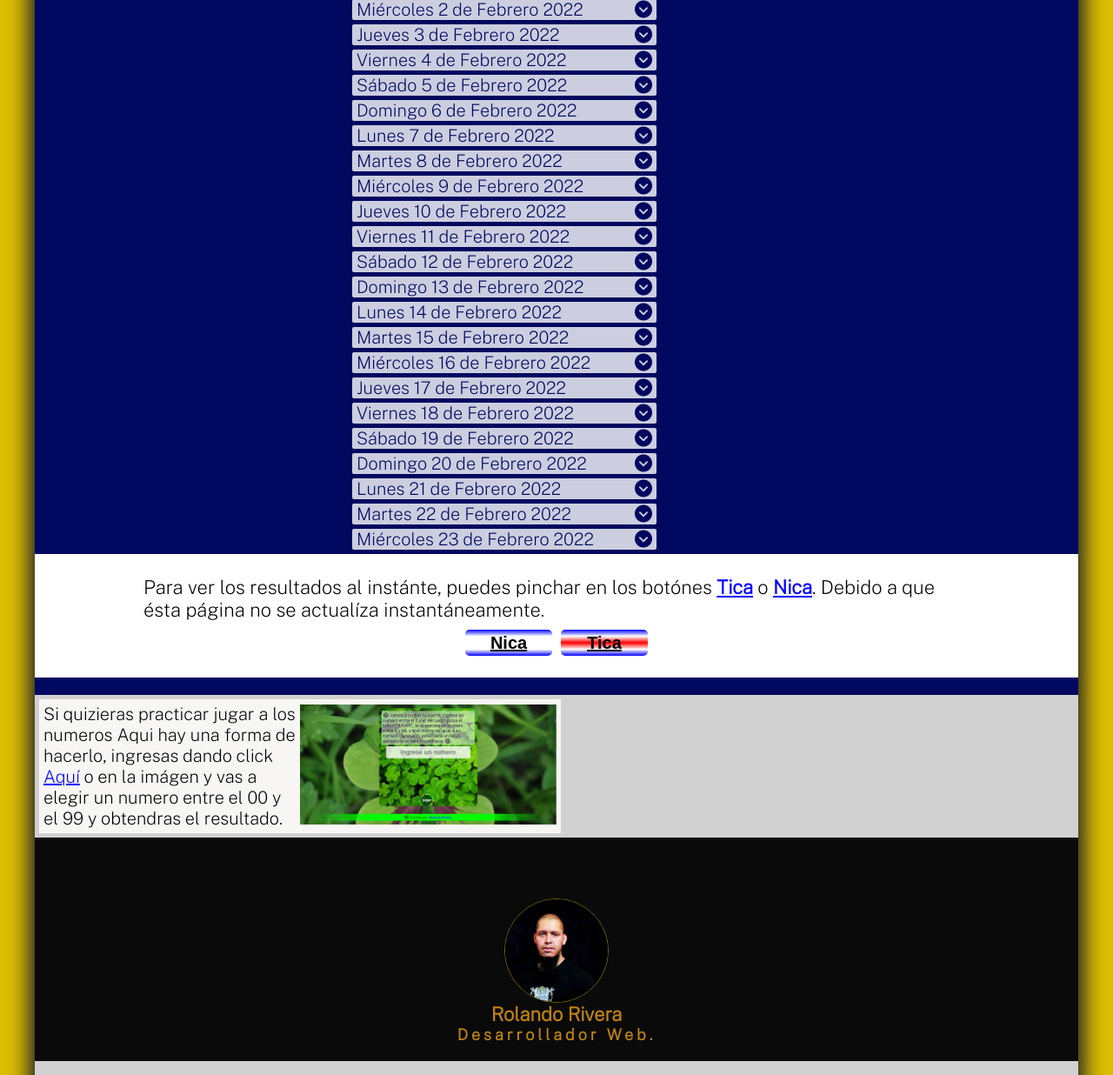
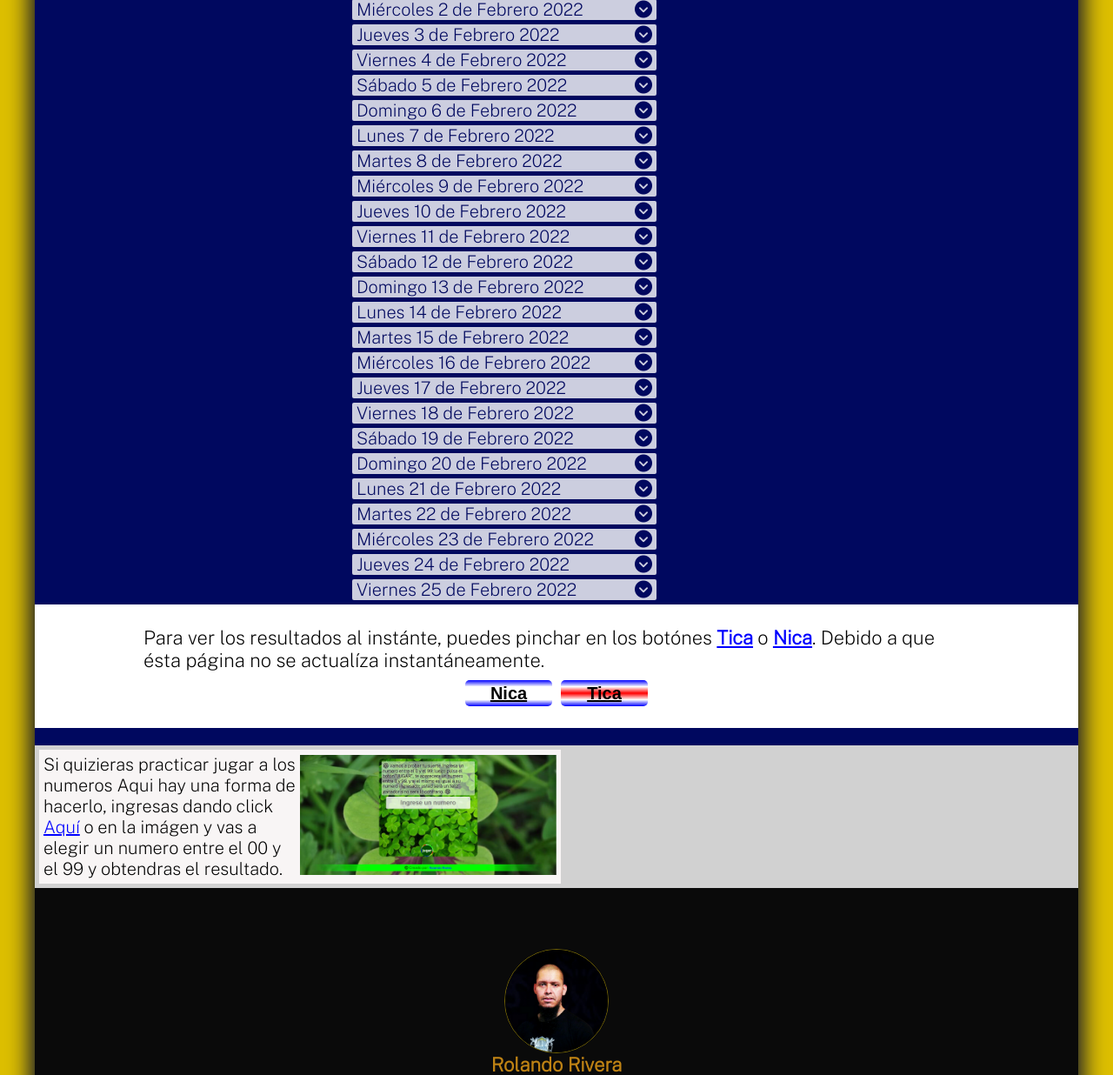
Before and after one commit to rolandoWe/roloweb, a PHP site: page /tiempos.php in a window 1280 px wide. Shown: the part 181-1417 px from the top of the page at 87% size. Run offline with PHP 8.4, Linux system fonts and the light colour scheme; some libraries are stand-ins or nearby versions.

Commit message:
Add files via upload

```diff
--- a/tiemXmes/tiemFebrero2022.php
+++ b/tiemXmes/tiemFebrero2022.php
@@ -1038,3 +1038,93 @@
         </div>
 
 </div>
+<div class="grupo_datos febrero">
+        <p class="flecha">Jueves 24 de Febrero 2022<i class="fas fa-chevron-circle-down"></i></p>
+        <div class="datos">
+            <p>Nicaragua</p>
+            <table class="tabla">
+                <tr>
+                    <td>11 am</td>
+                    <td>Salió</td>
+                    <td>06</td>
+                </tr>
+                <tr>
+                    <td>3 pm</td>
+                    <td>Salió</td>
+                    <td>34</td>
+                </tr>
+                  <!-- <tr>
+                    <td>6 pm</td>
+                    <td>Salió</td>
+                    <td>67</td>
+                </tr>    -->
+                <tr>
+                    <td>9 pm</td>
+                    <td>Salió</td>
+                    <td>59</td>
+                </tr>
+            </table>
+            <p>Costa Rica</p>
+            <table class="tabla">
+               <tr>
+                   <td>1 pm</td>
+                   <td>Salió</td>
+                   <td>41</td>
+                   <td class="col_celda"> <span class="bola_B">Bola</span> </td>
+               </tr>
+               <tr>
+                   <td>7 pm</td>
+                   <td>Salió</td>
+                   <td>58</td>
+                   <td class="col_celda"> <span class="bola_B">Bola</span> </td>
+               </tr>
+
+            </table>
+        </div>
+
+</div>
+<div class="grupo_datos febrero">
+        <p class="flecha">Viernes 25 de Febrero 2022<i class="fas fa-chevron-circle-down"></i></p>
+        <div class="datos">
+            <p>Nicaragua</p>
+            <table class="tabla">
+                <tr>
+                    <td>11 am</td>
+                    <td>Salió</td>
+                    <td>28</td>
+                </tr>
+                <tr>
+                    <td>3 pm</td>
+                    <td>Salió</td>
+                    <td>11</td>
+                </tr>
+                  <!-- <tr>
+                    <td>6 pm</td>
+                    <td>Salió</td>
+                    <td>67</td>
+                </tr>    -->
+                <tr>
+                    <td>9 pm</td>
+                    <td>Salió</td>
+                    <td>74</td>
+                </tr>
+            </table>
+            <p>Costa Rica</p>
+            <table class="tabla">
+               <tr>
+                   <td>1 pm</td>
+                   <td>Salió</td>
+                   <td>92</td>
+                   <td class="col_celda"> <span class="bola_R">Bola</span> </td>
+               </tr>
+               <tr>
+                   <td>7 pm</td>
+                   <td>Salió</td>
+                   <td>73</td>
+                   <td class="col_celda"> <span class="bola_B">Bola</span> </td>
+               </tr>
+
+            </table>
+        </div>
+
+</div>
```
